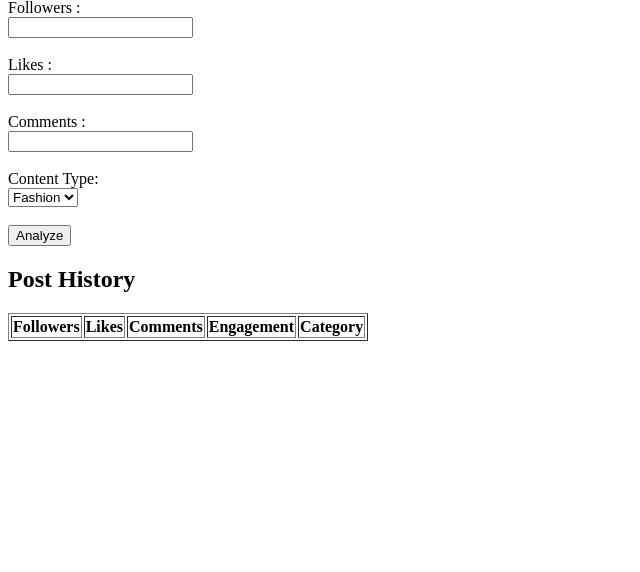
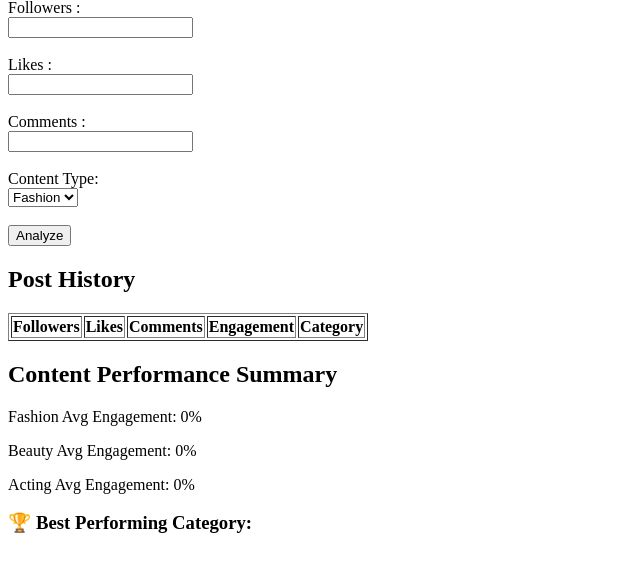
Before and after one commit to Tonishika17/InstaSmart, a Flask app: page / in a window 1280 px wide. Shown: the part 115-687 px from the top of the page, without its empty margins (0-640 px from the left). Run offline with Flask 3, Linux system fonts and the light colour scheme; lists and menus that the app fills with data are empty.

Commit message:
Calculate Average and best category

```diff
--- a/app.py
+++ b/app.py
@@ -2,29 +2,85 @@
 app = Flask(__name__)
 posts = []
 @app.route("/", methods=["GET","POST"])
+
 def home():
+    engagement_rate = None
+    content_type = ""
+    best_category = ""
+
+    fashion_avg = 0
+    beauty_avg = 0
+    acting_avg = 0
     if request.method=="POST":
-        followers = int(request.form["followers"])
-        likes = int(request.form["likes"])
-        comments = int(request.form["comments"])
-        content_type = request.form["content_type"]
+            followers = int(request.form["followers"])
+            likes = int(request.form["likes"])
+            comments = int(request.form["comments"])
+            content_type = request.form["content_type"]
 
-        engagement_rate = (likes+comments)/followers*100
+            engagement_rate = (likes+comments)/followers*100
 
-        values = {
-            "followers": followers,
-            "likes": likes,
-            "comments": comments,
-            "engagement": engagement_rate,
-            "content_type": content_type
-        }
-        posts.append(values)
-        print(posts)
-        return render_template(
+            values = {
+                "followers": followers,
+                "likes": likes,
+                "comments": comments,
+                "engagement": engagement_rate,
+                "content_type": content_type
+            }
+            posts.append(values)
+
+    fashion_engagement = 0
+    fashion_count = 0
+    acting_engagement = 0
+    acting_count = 0
+    beauty_engagement = 0
+    beauty_count = 0
+
+    for post in posts:
+        if (post["content_type"]=="fashion"):
+            fashion_engagement = fashion_engagement + post["engagement"]
+            fashion_count = fashion_count+1
+        elif (post["content_type"]=="acting"):
+            acting_count = acting_count + 1
+            acting_engagement = acting_engagement + post["engagement"]
+        else:
+            beauty_count = beauty_count+1
+            beauty_engagement = beauty_engagement + post["engagement"]
+
+        if (fashion_count > 0):
+            fashion_avg = fashion_engagement/fashion_count
+        else :
+            fashion_avg = 0
+
+        if (acting_count > 0):
+            acting_avg = acting_engagement/acting_count
+        else:
+            acting_avg = 0
+
+        if (beauty_count > 0):
+            beauty_avg = beauty_engagement/beauty_count
+        else:
+            beauty_avg = 0
+
+        if(fashion_avg>acting_avg):
+            if(fashion_avg>beauty_avg):
+                best_category = "fashion"
+            else:
+                best_category = "beauty"
+        elif(acting_avg>beauty_avg):
+            best_category = "acting"
+        else:
+            best_category = "beauty"
+
+
+    return render_template(
             "index.html",
             engagement=engagement_rate,
             content_type=content_type,
-            posts=posts)
+            posts=posts,
+            fashion_avg=fashion_avg,
+            beauty_avg=beauty_avg,
+            acting_avg=acting_avg,
+            best_category=best_category)
 
     return render_template("index.html")
 
--- a/templates/index.html
+++ b/templates/index.html
@@ -63,5 +63,13 @@
         {% endfor %}
     </table>
 
+    <h2>Content Performance Summary</h2>
+
+    <p>Fashion Avg Engagement: {{ fashion_avg }}%</p>
+    <p>Beauty Avg Engagement: {{ beauty_avg }}%</p>
+    <p>Acting Avg Engagement: {{ acting_avg }}%</p>
+
+    <h3>🏆 Best Performing Category: {{ best_category }}</h3>
+
 </body>
 </html>
```
